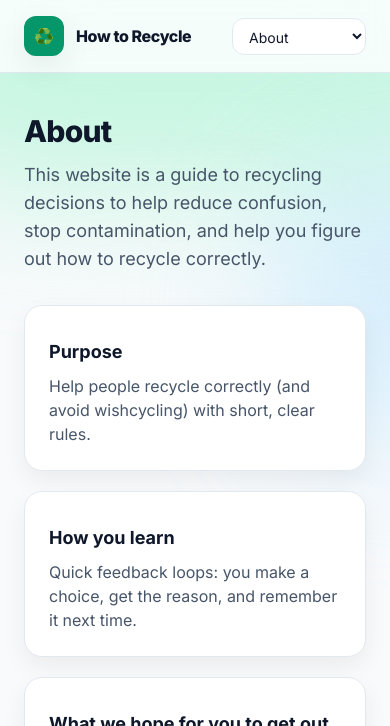
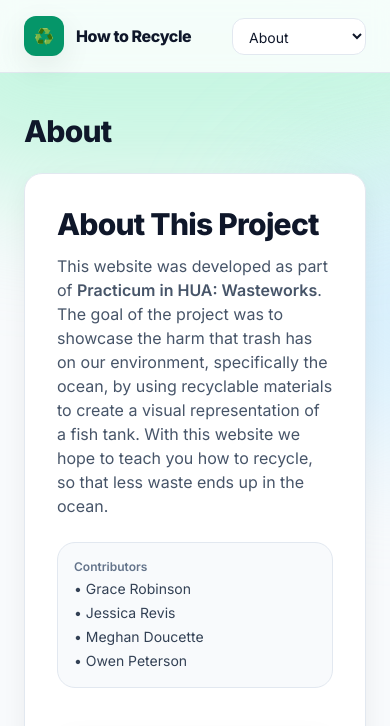
Before and after one commit to glrobinson/catfishingSite, a Flask app: page /about in a window 390 px wide. Shown: the top 726 px of the page. Run offline with Flask 3, Linux system fonts and the light colour scheme; some libraries are stand-ins or nearby versions.

Commit message:
added descriptionn about art project

```diff
--- a/templates/about.html
+++ b/templates/about.html
@@ -4,10 +4,44 @@
 {% block content %}
 <section class="max-w-5xl">
   <h1 class="text-3xl sm:text-4xl font-extrabold tracking-tight">About</h1>
-  <p class="mt-3 text-slate-600 text-lg">
-    This website is a guide to recycling decisions to help reduce confusion, stop contamination, and help you figure out how to recycle correctly.
-  </p>
+  <section class="mt-6"></section>
+  <!-- Project Info Header -->
+    <section class="card p-8 mb-10">
+    <div class="grid lg:grid-cols-2 gap-10 items-center">
+        <!-- Project description -->
+        <div>
+        <h1 class="text-3xl font-extrabold tracking-tight">
+            About This Project
+        </h1>
+        <p class="mt-3 text-slate-600">
+            This website was developed as part of
+            <span class="font-semibold">Practicum in HUA: Wasteworks</span>.
+            The goal of the project was to showcase the harm that trash has on our environment, specifically the ocean, by using recyclable materials to create a visual representation of a fish tank. With this website we hope to teach you how to recycle, so that less waste ends up in the ocean.
+        </p>
+        <div class="mt-6 grid sm:grid-cols-2 gap-4">
+            <div class="soft p-4">
+            <div class="text-xs font-semibold text-slate-500">Contributors</div>
+            <ul class="mt-1 text-sm text-slate-700 space-y-1">
+                <li>• Grace Robinson</li>
+                <li>• Jessica Revis</li>
+                <li>• Meghan Doucette</li>
+                <li>• Owen Peterson</li>
+            </ul>
+            </div>
 
+        </div>
+        </div>
+        <!-- Project image -->
+        <div>
+        <div class="rounded-2xl overflow-hidden border border-slate-200 shadow-card">
+            <img
+            src="{{ url_for('static', filename='images/tank.png') }}"
+            class="w-full h-auto"
+            />
+        </div>
+        </div>
+    </div>
+    </section>
   <div class="mt-8 grid md:grid-cols-3 gap-5">
     <div class="card p-6">
       <h2 class="mt-2 font-bold text-lg">Purpose</h2>
```
Also changed, not shown: 1 other file.
